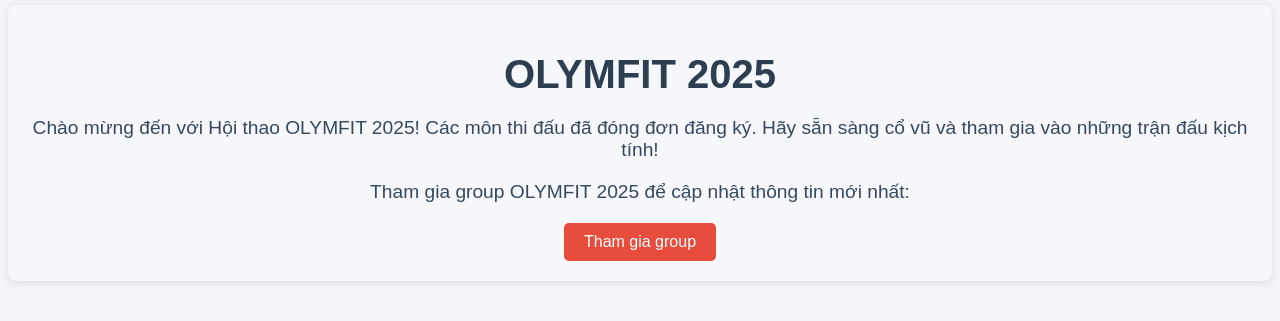
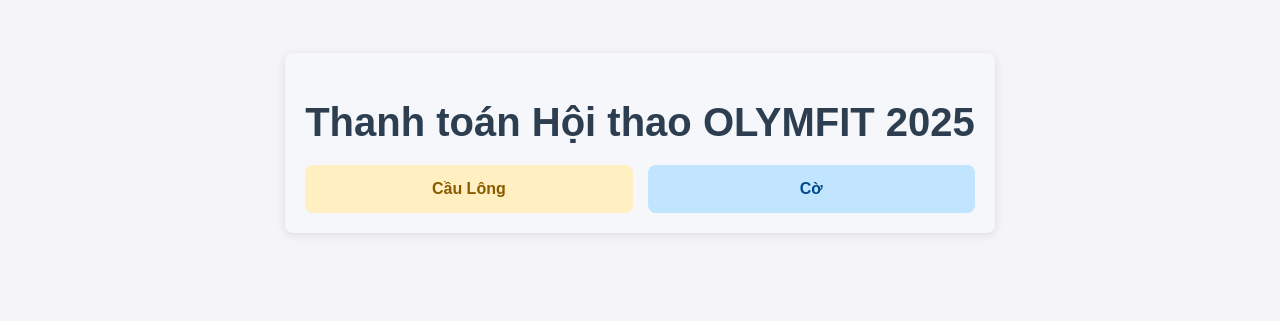
Before and after one commit to KhoaNguyen-HCMUS/sab-olf-2025-payment, a React (Create React App) app: page / in a window 1280 px wide. Shown: the part 265-586 px from the top of the page. Built offline with nearby package versions, Linux system fonts and the light colour scheme.

Commit message:
Open form Badminton and Chess

```diff
--- a/src/components/App.js
+++ b/src/components/App.js
@@ -22,7 +22,7 @@ function App() {
           path='/'
           element={
             <div className='App-header'>
-              <h1>OLYMFIT 2025</h1>
+              {/* <h1>OLYMFIT 2025</h1>
               <p>
                 Chào mừng đến với Hội thao OLYMFIT 2025! Các môn thi đấu đã đóng đơn đăng ký. Hãy sẵn sàng cổ vũ và tham
                 gia vào những trận đấu kịch tính!
@@ -30,8 +30,8 @@ function App() {
               <p>Tham gia group OLYMFIT 2025 để cập nhật thông tin mới nhất:</p>
               <a href='https://t.sab.edu.vn/olf_community' target='_blank' rel='noopener noreferrer'>
                 Tham gia group{' '}
-              </a>
-              {/* <h1>Thanh toán Hội thao OLYMFIT 2025</h1>
+              </a> */}
+              <h1>Thanh toán Hội thao OLYMFIT 2025</h1>
               <div className='sport-buttons'>
                 <button className='sport-button badminton' onClick={() => handleSportClick('badminton')}>
                   Cầu Lông
@@ -39,13 +39,13 @@ function App() {
                 <button className='sport-button chess' onClick={() => handleSportClick('chess')}>
                   Cờ
                 </button>
-                <button className='sport-button football' onClick={() => handleSportClick('football')}>
+                {/*   <button className='sport-button football' onClick={() => handleSportClick('football')}>
                   Bóng Đá
-                </button>
-                <button className='sport-button volleyball' onClick={() => handleSportClick('volleyball')}>
+                </button> */}
+                {/* <button className='sport-button volleyball' onClick={() => handleSportClick('volleyball')}>
                   Bóng Chuyền
-                </button>
-              </div> */}
+                </button> */}
+              </div>
             </div>
           }
         />
```
